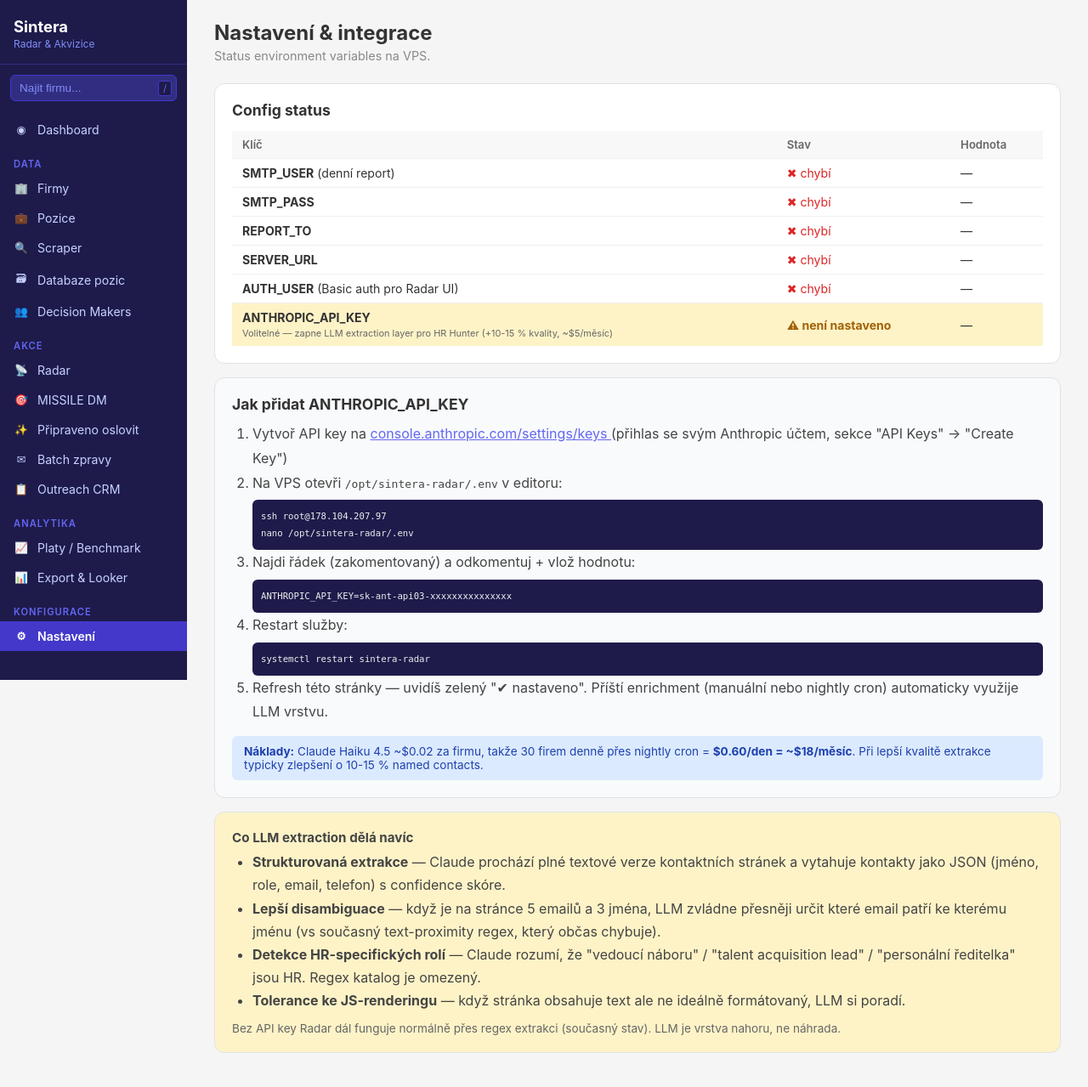
After one commit to pavelkubiznak/sintera-radar, a Flask app: page /settings in a window 1280 px wide. The commit adds this page. Shown: the whole page at 85% size. Run offline with Flask 3, Linux system fonts and the light colour scheme.

Commit message:
Anthropic API integration prep + /settings page
Backend was already LLM-capable (extract_contacts_llm gates on
ANTHROPIC_API_KEY env var), but it wasn't wired to the running Flask
service and there was no UI to know if it was active.

Server side:
- Installed anthropic SDK 0.101.0 into /opt/sintera-radar/venv
- Added 'EnvironmentFile=-/opt/sintera-radar/.env' to systemd unit so
  the Flask app picks up the same .env that daily_scrape.sh uses
- Added ANTHROPIC_API_KEY placeholder line to .env on VPS

UI:
- New /settings page lists all env vars with set/missing indicator
  (ANTHROPIC_API_KEY highlighted in yellow when missing, green when set)
- Step-by-step instructions for Šárka to add the key without touching code
- Cost estimate ($0.60/day for 30 firms via nightly cron = ~$18/mo)
- Explanation of what LLM extraction adds on top of regex
- Sidebar section "Konfigurace" with link

Dashboard already exposes llm_enabled flag from dashboard_stats() — can
later show a "LLM aktivní" badge there. For now the /settings page is
the source of truth.

To activate: add ANTHROPIC_API_KEY=sk-ant-... to /opt/sintera-radar/.env
and restart sintera-radar service.

Co-Authored-By: Claude Opus 4.6 <noreply@anthropic.com>

```diff
--- a/app.py
+++ b/app.py
@@ -432,6 +432,23 @@ def api_enrich_status(job_id):
     return jsonify({"ok": True, **job})
 
 
+@app.route("/settings")
+def settings_page():
+    """Show current configuration + secret-key entry helper."""
+    import os
+    import re as _re
+    cfg = {
+        "smtp_user": os.environ.get("SMTP_USER", ""),
+        "smtp_pass_set": bool(os.environ.get("SMTP_PASS", "").strip()),
+        "report_to": os.environ.get("REPORT_TO", ""),
+        "server_url": os.environ.get("SERVER_URL", ""),
+        "anthropic_key_set": bool(os.environ.get("ANTHROPIC_API_KEY", "").strip()),
+        "auth_user": os.environ.get("AUTH_USER", ""),
+        "vps_path": "/opt/sintera-radar/.env",
+    }
+    return render_template("settings.html", cfg=cfg)
+
+
 @app.route("/api/enrich-needs")
 def api_enrich_needs():
     """List firms that need enrichment (problematic, no LinkedIn DM,
--- a/database.py
+++ b/database.py
@@ -1376,6 +1376,10 @@ def dashboard_stats() -> dict:
         except Exception:
             enrich_total = enrich_named = enrich_contacts_total = 0
 
+    # LLM availability indicator
+    import os as _os
+    llm_enabled = bool(_os.environ.get("ANTHROPIC_API_KEY", "").strip())
+
     return {
         "aktivni_pozice": aktivni,
         "total_pozice": total_db,
@@ -1394,6 +1398,7 @@ def dashboard_stats() -> dict:
         "enrich_firms": enrich_total,
         "enrich_named_firms": enrich_named,
         "enrich_contacts": enrich_contacts_total,
+        "llm_enabled": llm_enabled,
     }
 
 
--- a/templates/_layout.html
+++ b/templates/_layout.html
@@ -236,6 +236,13 @@
                 <span class="icon">&#128202;</span> <span>Export & Looker</span>
             </a>
         </div>
+
+        <div class="sidebar-section">
+            <div class="sidebar-section-label">Konfigurace</div>
+            <a href="/settings" class="{% if active_page == 'settings' %}active{% endif %}">
+                <span class="icon">&#9881;</span> <span>Nastavení</span>
+            </a>
+        </div>
     </div>
 
     <div class="main">
--- /dev/null
+++ b/templates/settings.html
@@ -0,0 +1,125 @@
+{% extends "_layout.html" %}
+{% set active_page = 'settings' %}
+{% block title %}Nastavení — Sintera Radar{% endblock %}
+
+{% block content %}
+<div class="main-header">
+    <h1>Nastavení &amp; integrace</h1>
+    <div class="subtitle">Status environment variables na VPS.</div>
+</div>
+
+<div class="card">
+    <h2 style="margin-bottom:14px;">Config status</h2>
+    <table style="margin:0;">
+        <thead>
+            <tr><th>Klíč</th><th>Stav</th><th>Hodnota</th></tr>
+        </thead>
+        <tbody>
+            <tr>
+                <td><strong>SMTP_USER</strong> (denní report)</td>
+                <td>{% if cfg.smtp_user %}<span style="color:#15803d;">&#10004; nastaveno</span>{% else %}<span style="color:#dc2626;">&#10006; chybí</span>{% endif %}</td>
+                <td>{{ cfg.smtp_user or '—' }}</td>
+            </tr>
+            <tr>
+                <td><strong>SMTP_PASS</strong></td>
+                <td>{% if cfg.smtp_pass_set %}<span style="color:#15803d;">&#10004; nastaveno</span>{% else %}<span style="color:#dc2626;">&#10006; chybí</span>{% endif %}</td>
+                <td>{% if cfg.smtp_pass_set %}<code>***hidden***</code>{% else %}—{% endif %}</td>
+            </tr>
+            <tr>
+                <td><strong>REPORT_TO</strong></td>
+                <td>{% if cfg.report_to %}<span style="color:#15803d;">&#10004; nastaveno</span>{% else %}<span style="color:#dc2626;">&#10006; chybí</span>{% endif %}</td>
+                <td>{{ cfg.report_to or '—' }}</td>
+            </tr>
+            <tr>
+                <td><strong>SERVER_URL</strong></td>
+                <td>{% if cfg.server_url %}<span style="color:#15803d;">&#10004; nastaveno</span>{% else %}<span style="color:#dc2626;">&#10006; chybí</span>{% endif %}</td>
+                <td>{{ cfg.server_url or '—' }}</td>
+            </tr>
+            <tr>
+                <td><strong>AUTH_USER</strong> (Basic auth pro Radar UI)</td>
+                <td>{% if cfg.auth_user %}<span style="color:#15803d;">&#10004; nastaveno</span>{% else %}<span style="color:#dc2626;">&#10006; chybí</span>{% endif %}</td>
+                <td>{{ cfg.auth_user or '—' }}</td>
+            </tr>
+            <tr style="background:{% if cfg.anthropic_key_set %}#f0fdf4{% else %}#fef3c7{% endif %};">
+                <td>
+                    <strong>ANTHROPIC_API_KEY</strong>
+                    <div style="font-size:0.78em; color:#666; margin-top:3px;">
+                        Volitelné — zapne LLM extraction layer pro HR Hunter
+                        (+10-15 % kvality, ~$5/měsíc)
+                    </div>
+                </td>
+                <td>
+                    {% if cfg.anthropic_key_set %}
+                    <span style="color:#15803d; font-weight:700;">&#10004; nastaveno</span>
+                    {% else %}
+                    <span style="color:#a16207; font-weight:700;">&#9888; není nastaveno</span>
+                    {% endif %}
+                </td>
+                <td>
+                    {% if cfg.anthropic_key_set %}<code>sk-ant-***hidden***</code>{% else %}—{% endif %}
+                </td>
+            </tr>
+        </tbody>
+    </table>
+</div>
+
+<div class="card" style="background:#f8fafc;">
+    <h2 style="margin-bottom:10px;">Jak přidat ANTHROPIC_API_KEY</h2>
+    <ol style="color:#444; line-height:1.8; padding-left:24px;">
+        <li>
+            Vytvoř API key na
+            <a href="https://console.anthropic.com/settings/keys" target="_blank" style="color:#6366f1;">
+                console.anthropic.com/settings/keys
+            </a>
+            (přihlas se svým Anthropic účtem, sekce "API Keys" → "Create Key")
+        </li>
+        <li>
+            Na VPS otevři <code>{{ cfg.vps_path }}</code> v editoru:
+            <pre style="background:#1e1b4b; color:#eee; padding:10px; border-radius:6px; font-size:0.82em; margin-top:6px;">ssh root@178.104.207.97
+nano {{ cfg.vps_path }}</pre>
+        </li>
+        <li>
+            Najdi řádek (zakomentovaný) a odkomentuj + vlož hodnotu:
+            <pre style="background:#1e1b4b; color:#eee; padding:10px; border-radius:6px; font-size:0.82em; margin-top:6px;">ANTHROPIC_API_KEY=sk-ant-api03-xxxxxxxxxxxxxxx</pre>
+        </li>
+        <li>
+            Restart služby:
+            <pre style="background:#1e1b4b; color:#eee; padding:10px; border-radius:6px; font-size:0.82em; margin-top:6px;">systemctl restart sintera-radar</pre>
+        </li>
+        <li>
+            Refresh této stránky — uvidíš zelený "&#10004; nastaveno". Příští enrichment (manuální nebo nightly cron) automaticky využije LLM vrstvu.
+        </li>
+    </ol>
+    <div style="margin-top:14px; padding:10px 14px; background:#dbeafe; border-radius:6px; font-size:0.85em; color:#1e40af;">
+        <strong>Náklady:</strong> Claude Haiku 4.5 ~$0.02 za firmu, takže 30 firem denně přes nightly cron = <strong>$0.60/den = ~$18/měsíc</strong>. Při lepší kvalitě extrakce typicky zlepšení o 10-15 % named contacts.
+    </div>
+</div>
+
+<div class="card" style="background:#fef3c7;">
+    <h3 style="margin-bottom:6px;">Co LLM extraction dělá navíc</h3>
+    <ul style="color:#444; line-height:1.7; padding-left:24px; margin-top:6px;">
+        <li>
+            <strong>Strukturovaná extrakce</strong> — Claude prochází plné textové verze
+            kontaktních stránek a vytahuje kontakty jako JSON (jméno, role, email, telefon)
+            s confidence skóre.
+        </li>
+        <li>
+            <strong>Lepší disambiguace</strong> — když je na stránce 5 emailů a 3 jména,
+            LLM zvládne přesněji určit které email patří ke kterému jménu (vs současný
+            text-proximity regex, který občas chybuje).
+        </li>
+        <li>
+            <strong>Detekce HR-specifických rolí</strong> — Claude rozumí, že "vedoucí
+            náboru" / "talent acquisition lead" / "personální ředitelka" jsou HR.
+            Regex katalog je omezený.
+        </li>
+        <li>
+            <strong>Tolerance ke JS-renderingu</strong> — když stránka obsahuje text ale ne ideálně formátovaný, LLM si poradí.
+        </li>
+    </ul>
+    <div style="font-size:0.85em; color:#666; margin-top:10px;">
+        Bez API key Radar dál funguje normálně přes regex extrakci (současný stav).
+        LLM je vrstva nahoru, ne náhrada.
+    </div>
+</div>
+{% endblock %}
```
